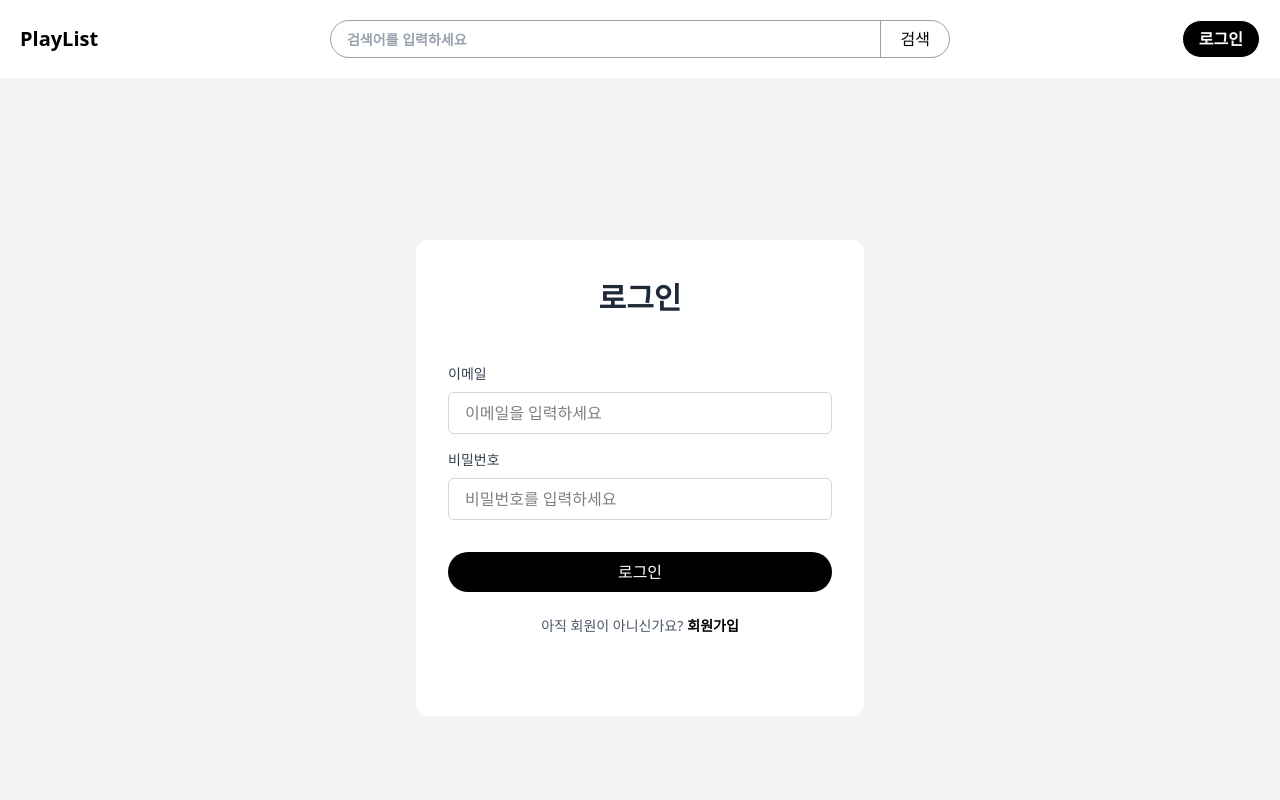
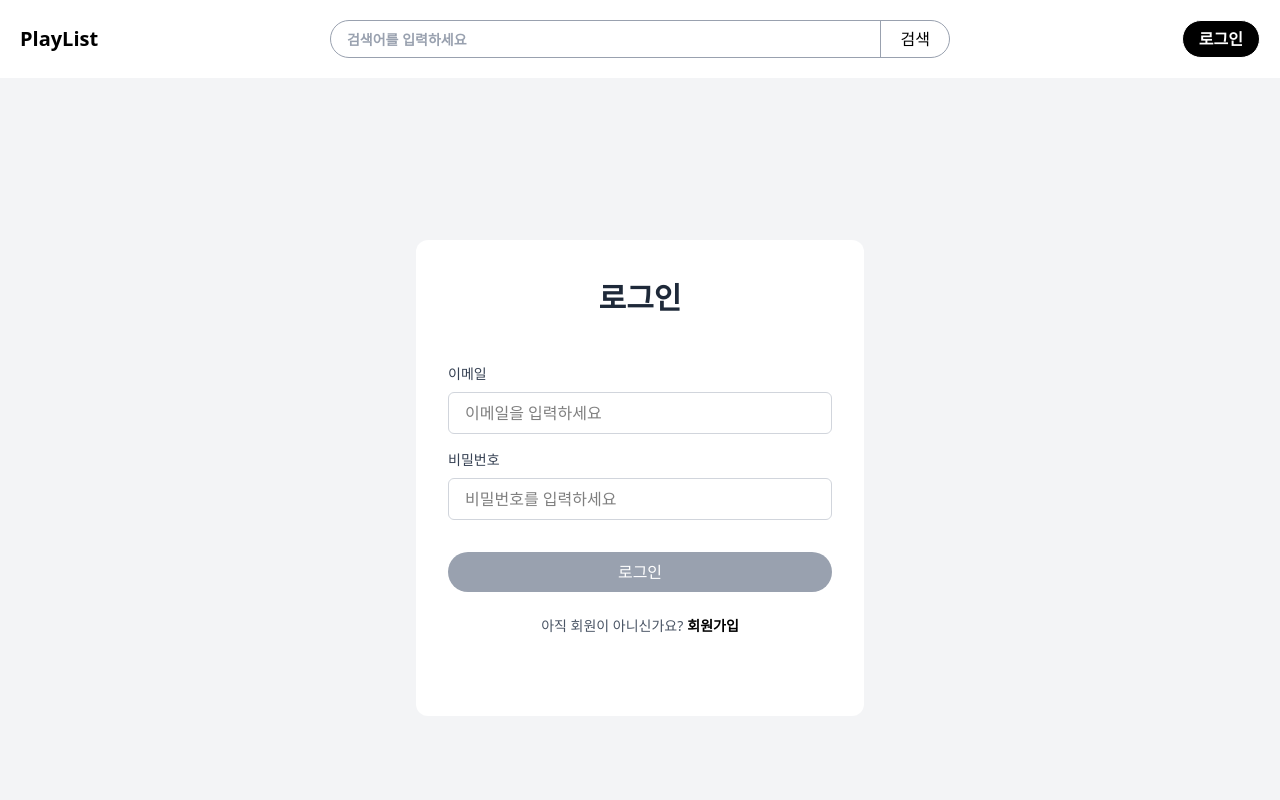
Before and after one commit to jyooni99/playlist, a React (Vite) app: page /login in a window 1280 px wide. Shown: the top 800 px of the page. Built offline with nearby package versions, Linux system fonts and the light colour scheme.

Commit message:
feat: 유효성 검사 통과 시 버튼 활성화

```diff
--- a/src/pages/login.tsx
+++ b/src/pages/login.tsx
@@ -21,7 +21,7 @@ const Login = () => {
     nav('/home');
   };
 
-  const { values, touched, errors, handleInputChange, handleBlur, handleSubmit } =
+  const { values, touched, errors, isValid, handleInputChange, handleBlur, handleSubmit } =
     useForm<LoginFormValuesType>({
       initialValues: loginInitialValues,
       onSubmit,
@@ -52,7 +52,8 @@ const Login = () => {
           <div className='mt-8'>
             <button
               type='submit'
-              className='w-full py-2 bg-black text-white rounded-full cursor-pointer hover:bg-gray-800 transition'
+              className='w-full py-2 bg-black text-white rounded-full cursor-pointer hover:bg-gray-800 transition disabled:bg-gray-400 disabled:cursor-default'
+              disabled={!isValid}
             >
               로그인
             </button>
```
